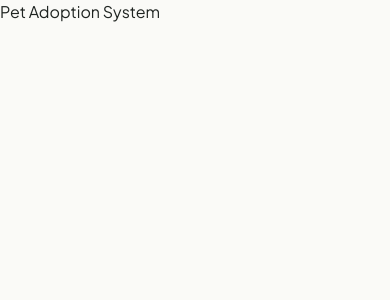
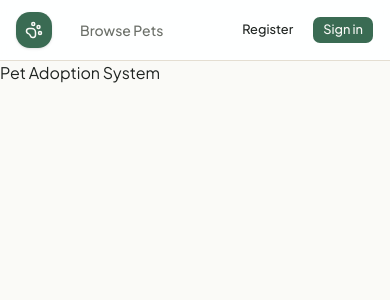
Before and after one commit to luzaiping/pet-adoption, a Next.js app: page / in a window 390 px wide. Shown: the top 300 px of the page. Built offline with nearby package versions, Linux system fonts and the light colour scheme; no server answers.

Commit message:
feat(navigation): add responsive public header
Add session-aware navigation, demo account entry UI, and mobile layout.

```diff
--- /dev/null
+++ b/src/app/(public)/layout.tsx
@@ -0,0 +1,14 @@
+import { PublicHeader } from '@/components/features/navigation/public-header';
+
+export default function PublicLayout({
+  children,
+}: Readonly<{
+  children: React.ReactNode;
+}>) {
+  return (
+    <>
+      <PublicHeader />
+      {children}
+    </>
+  );
+}
--- /dev/null
+++ b/src/components/features/navigation/public-header.tsx
@@ -0,0 +1,119 @@
+import { Role } from '@prisma/client';
+import { LogOut, PawPrint, UserRound } from 'lucide-react';
+import Link from 'next/link';
+
+import { signOutAction } from '@/actions/auth';
+import { auth } from '@/auth';
+import { Button } from '@/components/ui/button';
+import { isDemoMode } from '@/lib/auth-guards';
+
+const ROLE_LABELS: Record<Role, string> = {
+  [Role.USER]: 'Adopter',
+  [Role.STAFF]: 'Staff',
+  [Role.ADMIN]: 'Admin',
+};
+
+export async function PublicHeader() {
+  const [session, demoMode] = await Promise.all([
+    auth(),
+    Promise.resolve(isDemoMode()),
+  ]);
+
+  const user = session?.user;
+  const role = user?.role;
+
+  return (
+    <header className="border-b bg-card/90 backdrop-blur-sm">
+      <div className="mx-auto flex max-w-7xl flex-wrap items-center gap-x-4 gap-y-3 px-4 py-3 sm:px-6 lg:flex-nowrap lg:px-8">
+        <div className="flex min-w-0 flex-1 items-center gap-5">
+          <Link
+            href="/"
+            className="group flex min-w-0 items-center gap-2.5 rounded-lg focus-visible:outline-none focus-visible:ring-2 focus-visible:ring-ring"
+          >
+            <span className="flex size-9 shrink-0 items-center justify-center rounded-xl bg-primary text-primary-foreground shadow-sm transition-transform group-hover:-rotate-3">
+              <PawPrint className="size-4.5" aria-hidden="true" />
+            </span>
+            <span className="hidden truncate font-heading text-lg font-semibold sm:inline">
+              PetAdopt
+            </span>
+          </Link>
+
+          <nav aria-label="Primary navigation">
+            <Link
+              href="/pets"
+              className="whitespace-nowrap rounded-md px-2 py-1.5 text-sm font-medium text-muted-foreground transition-colors hover:text-foreground focus-visible:outline-none focus-visible:ring-2 focus-visible:ring-ring"
+            >
+              Browse Pets
+            </Link>
+          </nav>
+        </div>
+
+        {demoMode && (
+          <div
+            className="order-3 grid w-full grid-cols-2 gap-2 border-t pt-3 lg:order-none lg:flex lg:w-auto lg:border-0 lg:pt-0"
+            aria-label="Demo account options"
+          >
+            <Button
+              type="button"
+              variant="secondary"
+              size="sm"
+              disabled={role === Role.USER}
+            >
+              {role === Role.USER ? 'Adopter: Current' : 'Try as Adopter'}
+            </Button>
+            <Button
+              type="button"
+              variant="outline"
+              size="sm"
+              disabled={role === Role.ADMIN}
+            >
+              {role === Role.ADMIN ? 'Admin: Current' : 'Try as Admin'}
+            </Button>
+          </div>
+        )}
+
+        <div className="ml-auto flex shrink-0 items-center gap-2">
+          {user && role ? (
+            <>
+              <div className="hidden min-w-0 items-center gap-2 sm:flex">
+                <span className="flex size-8 shrink-0 items-center justify-center rounded-full bg-secondary text-secondary-foreground">
+                  <UserRound className="size-4" aria-hidden="true" />
+                </span>
+                <span className="min-w-0 leading-tight">
+                  <span className="block max-w-36 truncate text-sm font-medium">
+                    {user.name || user.email}
+                  </span>
+                  <span className="block text-xs text-muted-foreground">
+                    {ROLE_LABELS[role]}
+                  </span>
+                </span>
+              </div>
+
+              <Button asChild variant="outline" size="sm">
+                <Link href="/dashboard">Dashboard</Link>
+              </Button>
+
+              <form action={signOutAction}>
+                <Button type="submit" variant="ghost" size="icon-sm">
+                  <LogOut aria-hidden="true" />
+                  <span className="sr-only">Sign out</span>
+                </Button>
+              </form>
+            </>
+          ) : (
+            <>
+              {!demoMode && (
+                <Button asChild variant="ghost" size="sm">
+                  <Link href="/register">Register</Link>
+                </Button>
+              )}
+              <Button asChild size="sm">
+                <Link href="/login">Sign in</Link>
+              </Button>
+            </>
+          )}
+        </div>
+      </div>
+    </header>
+  );
+}
```
